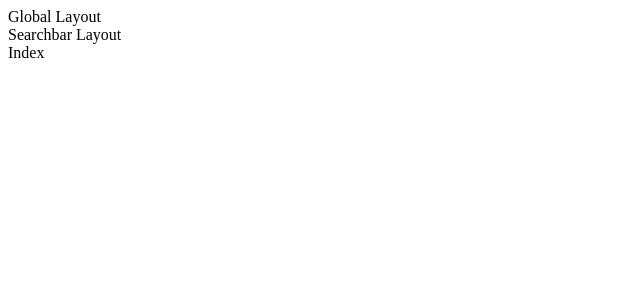
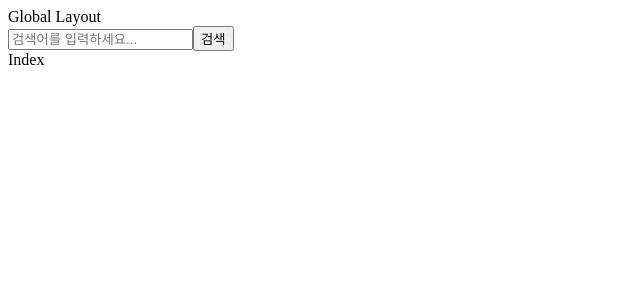
Before and after one commit to steepheno/onebite-cinema, a Next.js app in the folder cinema-ar/: page / in a window 1280 px wide. Shown: the top 300 px of the page, without its empty margins (0-640 px from the left). Built offline with nearby package versions, Linux system fonts and the light colour scheme.

Commit message:
서치바 추가

```diff
--- a/cinema-ar/src/app/(with-searchbar)/layout.tsx
+++ b/cinema-ar/src/app/(with-searchbar)/layout.tsx
@@ -1,9 +1,12 @@
+'use client';
+
 import { ReactNode } from 'react';
+import Searchbar from './searchbar';
 
 export default function Layout({ children }: { children: ReactNode }) {
   return (
     <div>
-      <div>Searchbar Layout</div>
+      <Searchbar />
       {children}
     </div>
   );
--- a/cinema-ar/src/app/(with-searchbar)/search/page.tsx
+++ b/cinema-ar/src/app/(with-searchbar)/search/page.tsx
@@ -5,5 +5,5 @@ export default async function Page({
 }) {
   const { q } = await searchParams;
 
-  return <div>Search 페이지: {q}</div>;
+  return <div>Search: {q}</div>;
 }
--- /dev/null
+++ b/cinema-ar/src/app/(with-searchbar)/searchbar.tsx
@@ -0,0 +1,42 @@
+import { useRouter, useSearchParams } from 'next/navigation';
+import { useEffect, useState } from 'react';
+
+export default function Searchbar() {
+  const router = useRouter();
+  const searchParams = useSearchParams();
+  const [search, setSearch] = useState('');
+
+  const q = searchParams.get('q')
+
+  // 검색 후에도 search바에 내용 남아있도록 설정
+  useEffect(() => {
+    setSearch(q || '');
+  }, [q]);
+
+  const onChangeSearch = (e: React.ChangeEvent<HTMLInputElement>) => {
+    setSearch(e.target.value);
+  };
+
+  const onSubmit = () => {
+    if (!search || q === search) return;
+    router.push(`/search?q=${search}`);
+  };
+
+  const onKeyDown = (e: React.KeyboardEvent<HTMLInputElement>) => {
+    if (e.key === 'Enter') {
+      onSubmit();
+    }
+  };
+
+  return (
+    <div>
+      <input
+        value={search}
+        onKeyDown={onKeyDown}
+        onChange={onChangeSearch}
+        placeholder="검색어를 입력하세요..."
+      />
+      <button>검색</button>
+    </div>
+  );
+}
```
